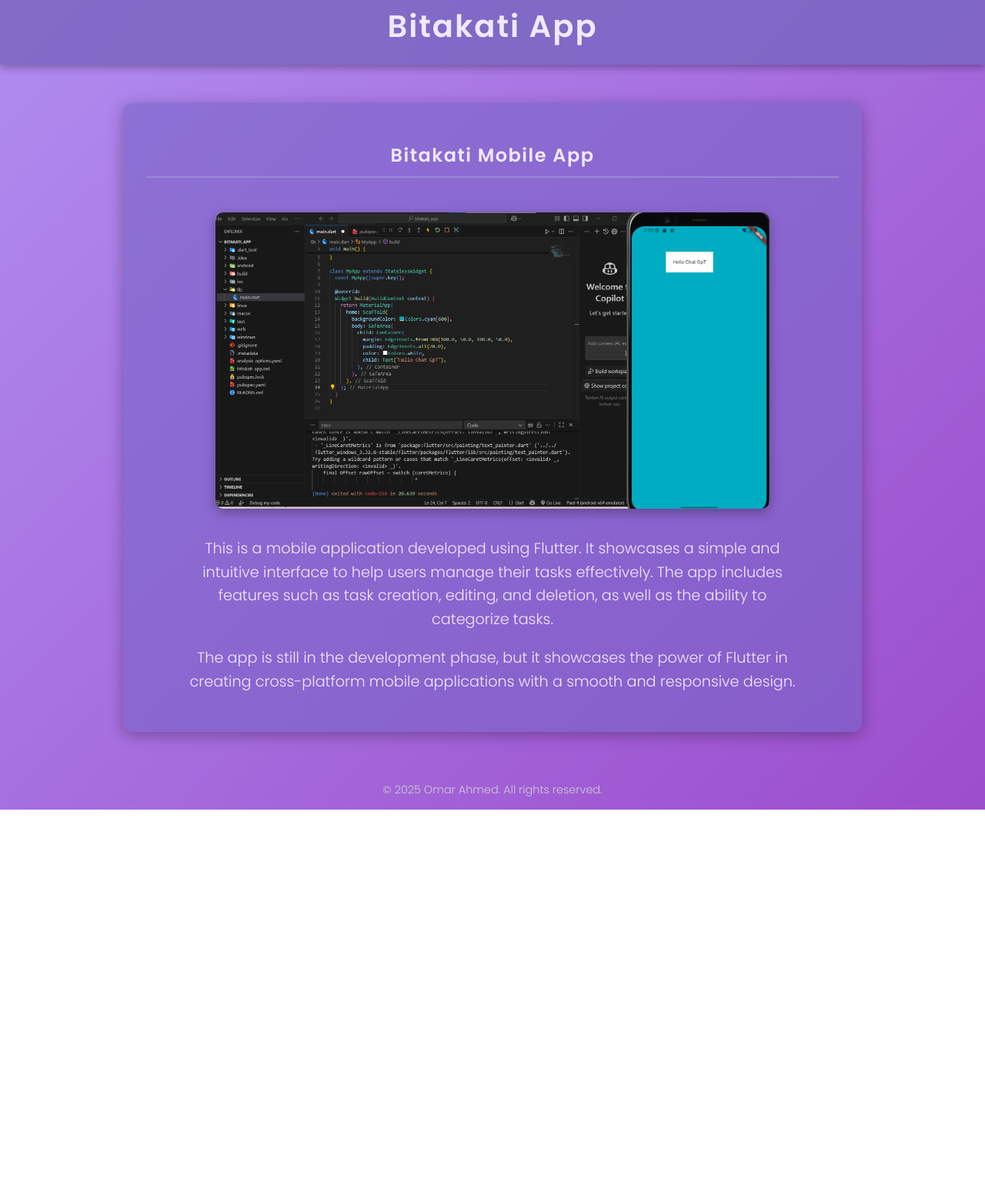
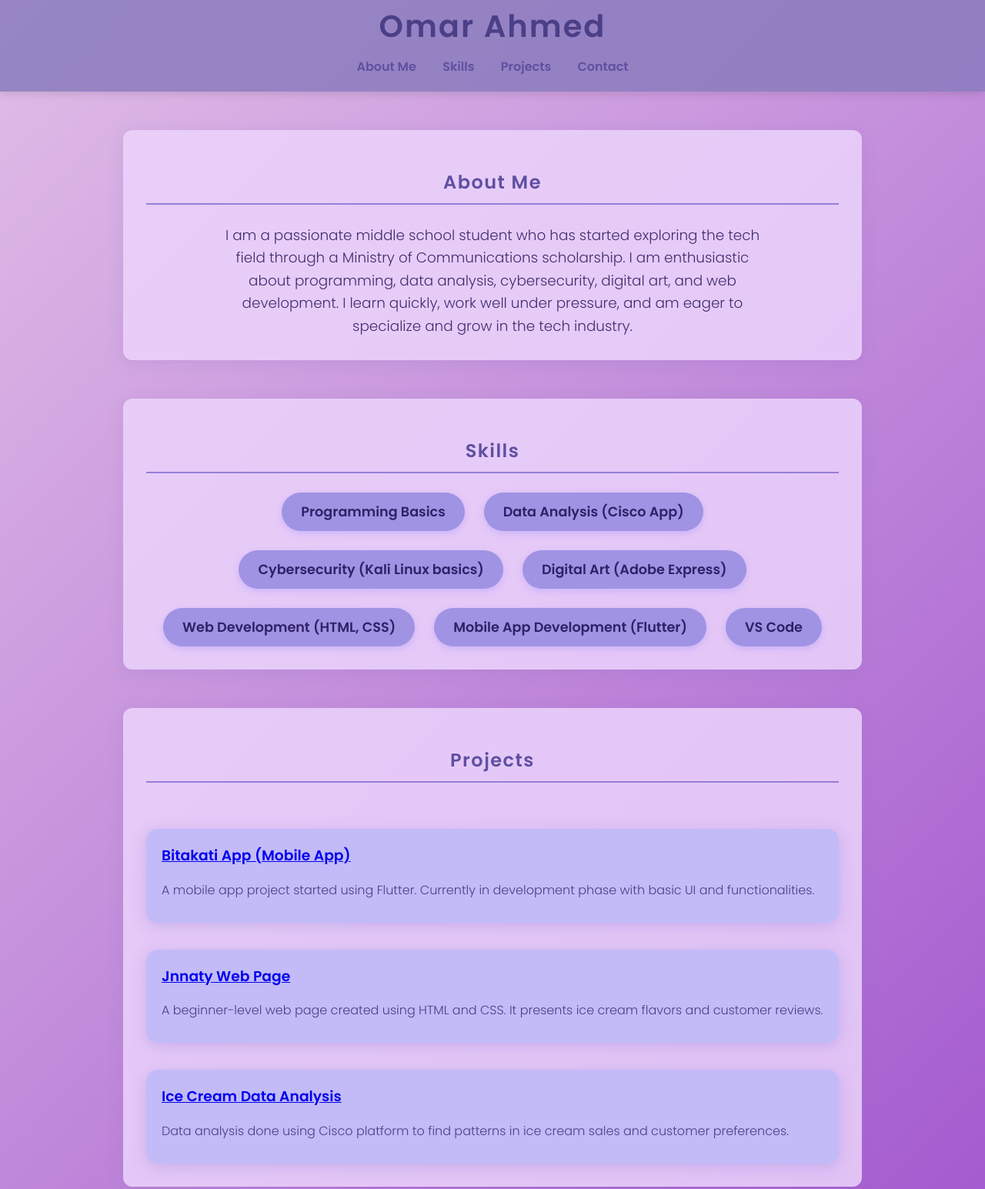
Before and after one commit to Omar-270/my-portfolio, a plain HTML site: page index.html in a window 1280 px wide. Shown: the part 16-1561 px from the top of the page at 77% size. Before the commit the page ends 1068 px from the top, so only its background shows below. Drawn offline with Linux system fonts and the light colour scheme.

Commit message:
Update index.html

```diff
--- a/index.html
+++ b/index.html
@@ -3,21 +3,21 @@
 <head>
   <meta charset="UTF-8" />
   <meta name="viewport" content="width=device-width, initial-scale=1" />
-  <title>Bitakati App - Portfolio</title>
+  <title>Omar Ahmed - Portfolio</title>
   <link href="https://fonts.googleapis.com/css2?family=Poppins:wght@300;600&display=swap" rel="stylesheet" />
   <style>
     body {
       margin: 0;
       font-family: 'Poppins', sans-serif;
-      background: linear-gradient(135deg, #b08df0, #9c4dcc); /* لون أفتح للأرجواني */
-      color: #f0e9ff;
+      background: linear-gradient(135deg, #e1bee7, #9c4dcc); /* أرجواني لامع */
+      color: #3f2e6e;
       scroll-behavior: smooth;
     }
     header {
-      background-color: rgba(123, 103, 193, 0.85);
+      background-color: rgba(138, 124, 190, 0.85);
       padding: 20px;
       text-align: center;
-      box-shadow: 0 4px 10px rgba(0,0,0,0.3);
+      box-shadow: 0 4px 10px rgba(0,0,0,0.1);
       position: sticky;
       top: 0;
       z-index: 100;
@@ -27,18 +27,33 @@
       font-weight: 600;
       font-size: 2.5rem;
       letter-spacing: 2px;
+      color: #4b3f87;
+    }
+    nav {
+      margin-top: 10px;
+    }
+    nav a {
+      color: #5e50a1;
+      margin: 0 15px;
+      text-decoration: none;
+      font-weight: 600;
+      transition: color 0.3s ease;
+    }
+    nav a:hover {
+      color: #9683e9;
+      text-shadow: 0 0 6px #4f30a5;
     }
     section {
       max-width: 900px;
       margin: 50px auto;
-      background: rgba(121, 100, 198, 0.6); /* الخلفية بألوان أفتح */
+      background: rgba(235, 212, 252, 0.85);
       padding: 30px;
       border-radius: 12px;
-      box-shadow: 0 4px 20px rgba(0,0,0,0.3);
+      box-shadow: 0 4px 20px rgba(131, 113, 196, 0.2);
       opacity: 0;
       transform: translateY(30px);
       animation: fadeInUp 0.8s forwards;
-      color: #f0e9ff;
+      color: #3f2e6e;
     }
     section:nth-child(2) {
       animation-delay: 0.1s;
@@ -60,62 +75,186 @@
       margin-bottom: 25px;
       font-weight: 600;
       letter-spacing: 1.5px;
-      border-bottom: 2px solid #9b87d4;
+      border-bottom: 2px solid #967ed8;
       padding-bottom: 10px;
+      color: #5e50a1;
     }
-    .app-image {
-      text-align: center;
-    }
-    .app-image img {
-      max-width: 80%;
-      border-radius: 10px;
-      box-shadow: 0 5px 15px rgba(0,0,0,0.3);
-      margin-top: 20px;
-    }
-    .description {
-      font-size: 1.2rem;
+    .about p {
+      font-size: 1.15rem;
       line-height: 1.6;
       text-align: center;
-      max-width: 800px;
+      max-width: 700px;
       margin: 0 auto;
-      margin-top: 30px;
+    }
+    .skills-list {
+      display: flex;
+      flex-wrap: wrap;
+      justify-content: center;
+      gap: 25px;
+      font-size: 1.1rem;
+    }
+    .skill {
+      background: #a093e4;
+      padding: 12px 25px;
+      border-radius: 25px;
+      box-shadow: 0 3px 10px rgba(160, 146, 255, 0.4);
+      transition: background 0.3s ease;
+      cursor: default;
+      color: #2f2166;
+      font-weight: 600;
+    }
+    .skill:hover {
+      background: #b7afff;
+      box-shadow: 0 5px 15px #c1bbff;
+    }
+    .projects {
+      display: flex;
+      flex-direction: column;
+      gap: 35px;
+    }
+    .project {
+      background: #c2bbf7;
+      padding: 20px;
+      border-radius: 15px;
+      box-shadow: 0 4px 20px rgba(130, 120, 210, 0.3);
+      transition: transform 0.3s ease, box-shadow 0.3s ease;
+      color: #4b3f87;
+    }
+    .project:hover {
+      transform: translateY(-8px);
+      box-shadow: 0 8px 25px rgba(130, 120, 210, 0.6);
+    }
+    .project h3 {
+      margin-top: 0;
+      font-weight: 600;
+      color: #4b3f87;
+    }
+    .project p {
+      line-height: 1.5;
+      margin-bottom: 10px;
+    }
+    .project img {
+      max-width: 100%;
+      border-radius: 10px;
+      box-shadow: 0 3px 15px rgba(0,0,0,0.15);
+      margin-top: 10px;
+      display: block;
+    }
+    .contact {
+      text-align: center;
+      font-size: 1.2rem;
+      color: #4b3f87;
+    }
+    .contact a {
+      color: #5e50a1;
+      text-decoration: none;
+      margin: 0 10px;
+      font-weight: 600;
+      transition: color 0.3s ease;
+    }
+    .contact a:hover {
+      color: #7e6ccf;
+      text-shadow: 0 0 10px #b3a9ff;
     }
     footer {
       text-align: center;
       padding: 15px 10px;
       font-size: 0.9rem;
-      color: #ccc;
+      color: #6b5fa3;
       margin-top: 40px;
+    }
+    /* Responsive */
+    @media (max-width: 600px) {
+      .skills-list {
+        flex-direction: column;
+        align-items: center;
+      }
+      section {
+        margin: 30px 15px;
+        padding: 20px;
+      }
     }
   </style>
 </head>
 <body>
   <header>
-    <h1>Bitakati App</h1>
+    <h1>Omar Ahmed</h1>
+    <nav>
+      <a href="#about">About Me</a>
+      <a href="#skills">Skills</a>
+      <a href="#projects">Projects</a>
+      <a href="#contact">Contact</a>
+    </nav>
   </header>
 
-  <section>
-    <h2>Bitakati Mobile App</h2>
+  <section id="about" class="about">
+    <h2>About Me</h2>
+    <p>
+      I am a passionate middle school student who has started exploring the tech field through a Ministry of Communications scholarship. I am enthusiastic about programming, data analysis, cybersecurity, digital art, and web development. I learn quickly, work well under pressure, and am eager to specialize and grow in the tech industry.
+    </p>
+  </section>
 
-    <!-- Image of the app -->
-    <div class="app-image">
-      <img src="https://github.com/Omar-270/my-portfolio/blob/main/image/ggggggggggggggggggggggggggggggggggggggggggggggggg.png" alt="Bitakati App Screenshot" />
+  <section id="skills" class="skills">
+    <h2>Skills</h2>
+    <div class="skills-list">
+      <div class="skill">Programming Basics</div>
+      <div class="skill">Data Analysis (Cisco App)</div>
+      <div class="skill">Cybersecurity (Kali Linux basics)</div>
+      <div class="skill">Digital Art (Adobe Express)</div>
+      <div class="skill">Web Development (HTML, CSS)</div>
+      <div class="skill">Mobile App Development (Flutter)</div>
+      <div class="skill">VS Code</div>
+    </div>
+  </section>
+
+  <section id="projects" class="projects">
+    <h2>Projects</h2>
+
+    <div class="project">
+      <h3><a href="index.html" target="_blank">Bitakati App (Mobile App)</a></h3>
+      <p>A mobile app project started using Flutter. Currently in development phase with basic UI and functionalities.</p>
     </div>
 
-    <!-- Description of the app -->
-    <div class="description">
-      <p>
-        This is a mobile application developed using Flutter. It showcases a simple and intuitive interface to help users manage their tasks effectively. The app includes features such as task creation, editing, and deletion, as well as the ability to categorize tasks.
-      </p>
-      <p>
-        The app is still in the development phase, but it showcases the power of Flutter in creating cross-platform mobile applications with a smooth and responsive design.
-      </p>
+    <div class="project">
+      <h3><a href="index3.html" target="_blank">Jnnaty Web Page</a></h3>
+      <p>A beginner-level web page created using HTML and CSS. It presents ice cream flavors and customer reviews.</p>
     </div>
+
+    <div class="project">
+      <h3><a href="index2.html" target="_blank">Ice Cream Data Analysis</a></h3>
+      <p>Data analysis done using Cisco platform to find patterns in ice cream sales and customer preferences.</p>
+    </div>
+
+  </section>
+
+  <section id="contact" class="contact">
+    <h2>Contact</h2>
+    <p>Email: <a href="mailto:omarahmed2011728@gmail.com">omarahmed2011728@gmail.com</a></p>
+    <p>LinkedIn: <a href="https://www.linkedin.com/in/omar-ahmed-36085033b/" target="_blank" rel="noopener">omar-ahmed-36085033b</a></p>
   </section>
 
   <footer>
     &copy; 2025 Omar Ahmed. All rights reserved.
   </footer>
+
+  <script>
+    // Animate sections on scroll
+    const sections = document.querySelectorAll('section');
+    const options = {
+      threshold: 0.15
+    };
+    const observer = new IntersectionObserver((entries, observer) => {
+      entries.forEach(entry => {
+        if(entry.isIntersecting){
+          entry.target.style.opacity = 1;
+          entry.target.style.transform = 'translateY(0)';
+          observer.unobserve(entry.target);
+        }
+      });
+    }, options);
+    sections.forEach(section => {
+      observer.observe(section);
+    });
+  </script>
 </body>
-
 </html>
```
